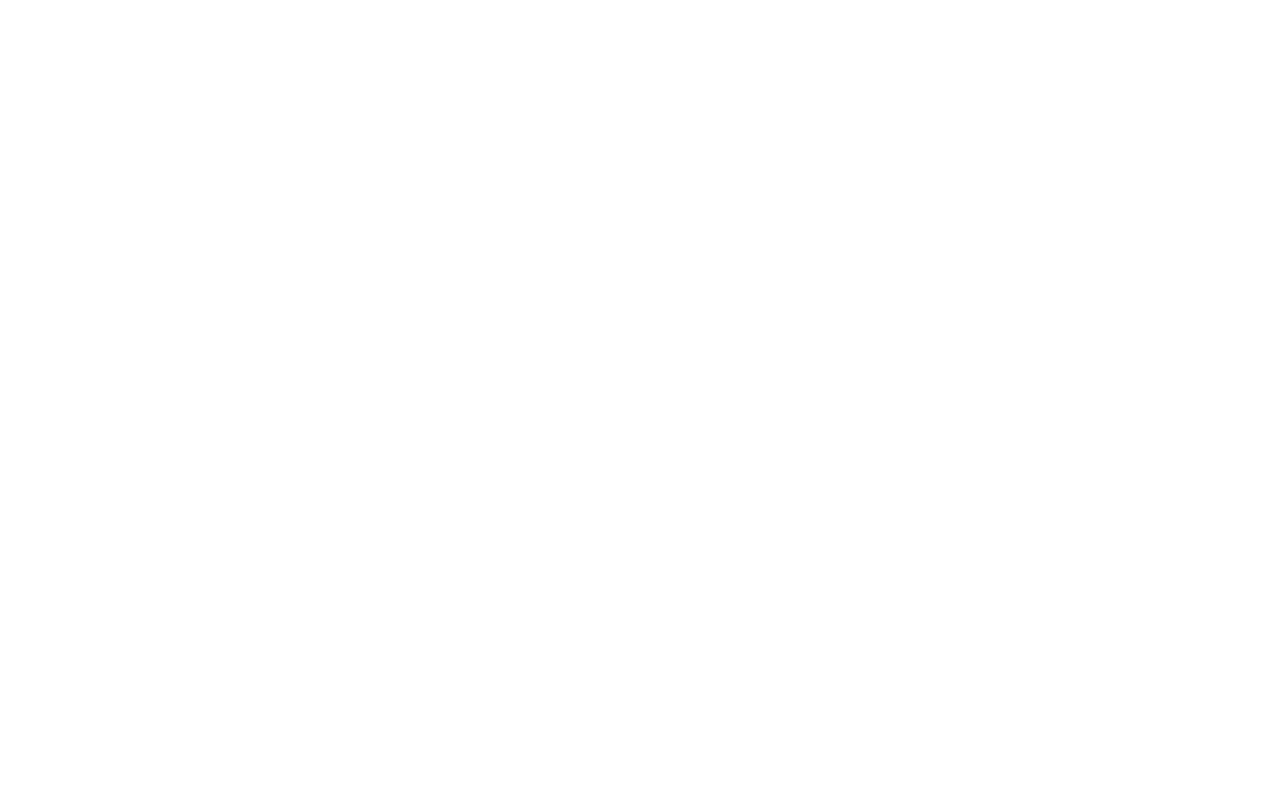
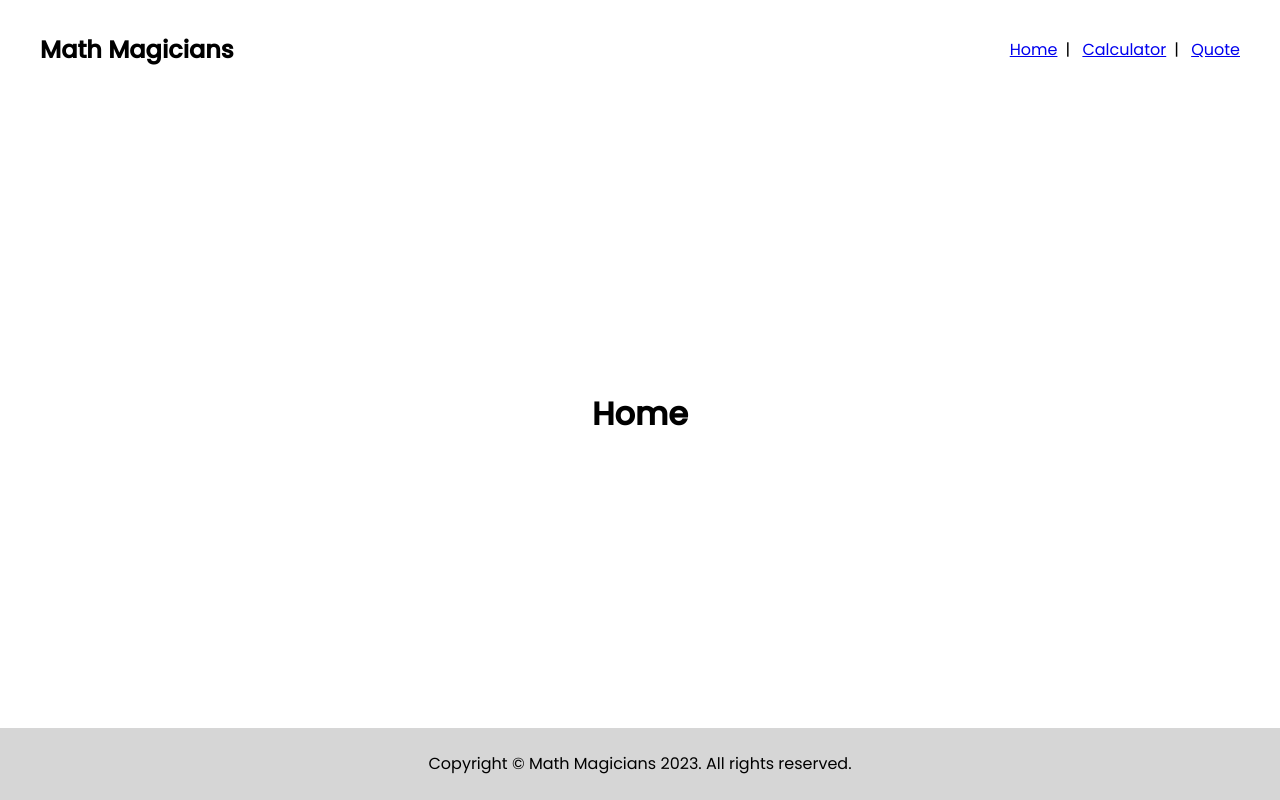
Before and after one commit to rashedarman/math-magicians, a React (Create React App) app: page / in a window 1280 px wide. Built offline with nearby package versions, Linux system fonts and the light colour scheme.

Commit message:
Init: page components

```diff
--- a/src/App.js
+++ b/src/App.js
@@ -1,9 +1,10 @@
 import React from 'react';
 import './App.scss';
+import Home from './pages/Home';
 
 class App extends React.Component {
   render() {
-    return null;
+    return <Home />;
   }
 }
 
--- a/src/index.css
+++ /dev/null
@@ -1,52 +0,0 @@
-/* Source: https://www.joshwcomeau.com/css/custom-css-reset */
-
-*,
-*::before,
-*::after {
-  box-sizing: border-box;
-}
-
-* {
-  margin: 0;
-}
-
-html,
-body {
-  height: 100%;
-}
-
-body {
-  line-height: 1.5;
-  -webkit-font-smoothing: antialiased;
-}
-
-img,
-picture,
-video,
-canvas,
-svg {
-  display: block;
-  max-width: 100%;
-}
-
-input,
-button,
-textarea,
-select {
-  font: inherit;
-}
-
-p,
-h1,
-h2,
-h3,
-h4,
-h5,
-h6 {
-  overflow-wrap: break-word;
-}
-
-#root,
-#__next {
-  isolation: isolate;
-}
--- /dev/null
+++ b/src/pages/Home.jsx
@@ -0,0 +1,14 @@
+import React from 'react';
+import PageWrapper from '../components/PageWrapper';
+
+class HomePage extends React.Component {
+  render() {
+    return (
+      <PageWrapper>
+        <h1>Home</h1>
+      </PageWrapper>
+    );
+  }
+}
+
+export default HomePage;
```
Also changed, not shown: src/App.css (deleted, +0 -9 lines), src/pages/Calculator.jsx (added, +14 -0 lines), src/pages/Quote.jsx (added, +14 -0 lines).
